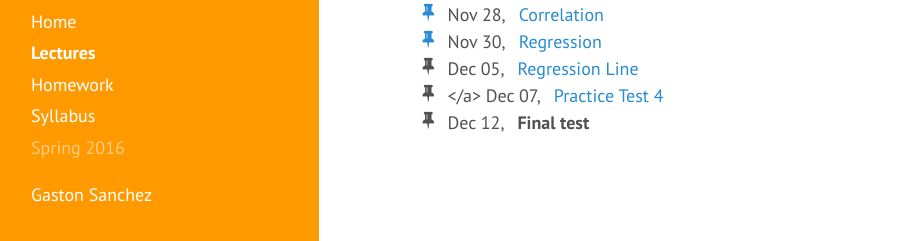
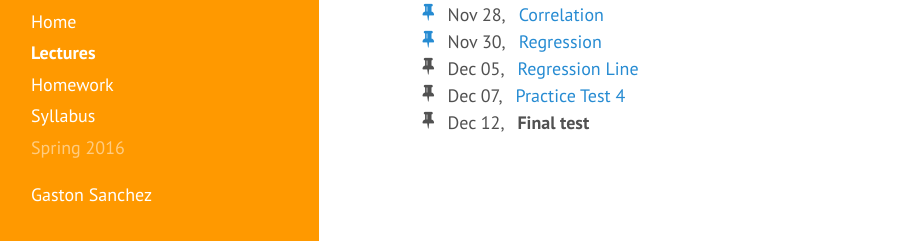
Before and after one commit to gastonstat/relic-math13, a Jekyll site: the page built from lectures/index.md, in a window 1280 px wide and 900 px high, scrolled down 502 px. Shown: the part 656-897 px from the top of the window, without its empty margins (5-914 px from the left). Built offline with Jekyll 4.4.1, drawn with Linux system fonts in a browser that asks for light colours; nearby versions of some CDN libraries.

Commit message:
lectures: remove broken anchor of final practice in index.md

```diff
--- a/lectures/index.md
+++ b/lectures/index.md
@@ -130,7 +130,7 @@ Tentative Calendar, Spring 2016
     <i class="fa-li fa fa-thumb-tack"></i> Dec 05, &nbsp;&nbsp;<a href="https://docs.google.com/presentation/d/1qtRsWWtAEBuikep3jU01EaQ3-n_OVRt2zSqXrDjk5yA/pub?start=false&loop=false&delayms=3000" target="_blank">Regression Line</a>
   </li>
   <li>
-    <i class="fa-li fa fa-thumb-tack"></i></a> Dec 07, &nbsp;&nbsp;<a href="../homework/math13-practice04-questions.pdf">Practice Test 4</a>
+    <i class="fa-li fa fa-thumb-tack"></i> Dec 07, &nbsp;&nbsp;<a href="../homework/math13-practice04-questions.pdf">Practice Test 4</a>
   </li>
   <li>
     <i class="fa-li fa fa-thumb-tack"></i> Dec 12, &nbsp;&nbsp;<b>Final test</b>
```
